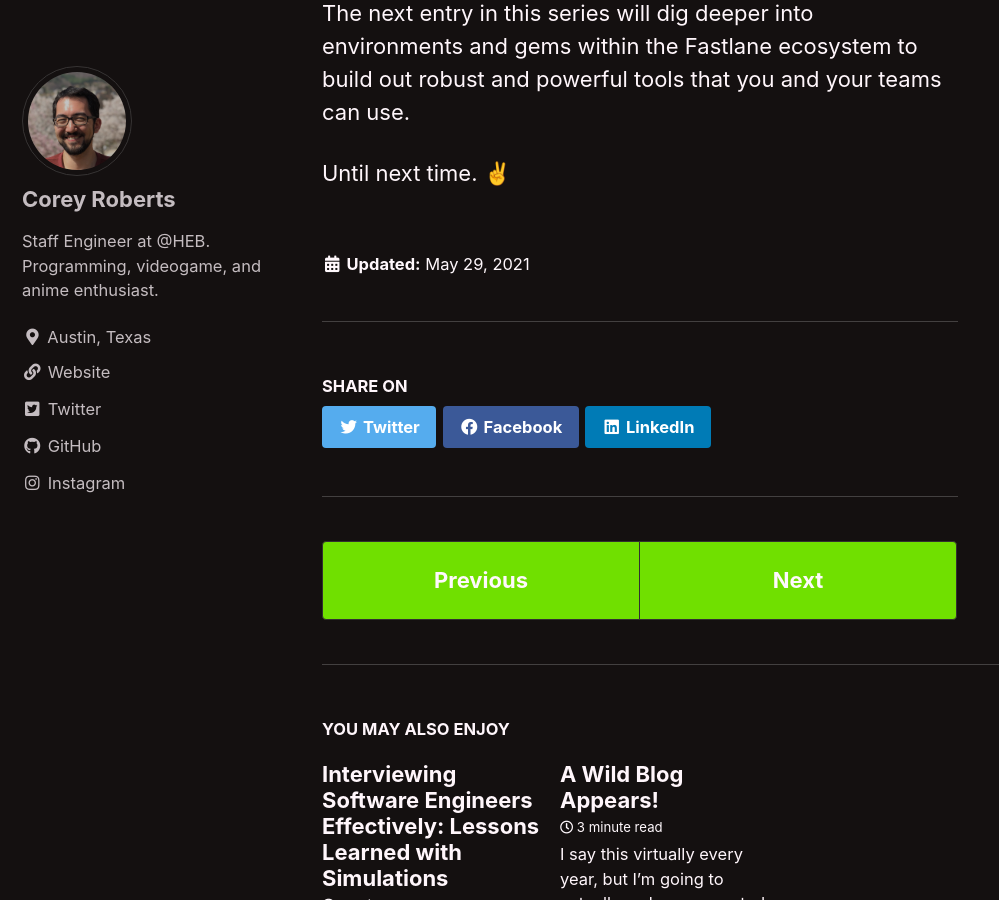
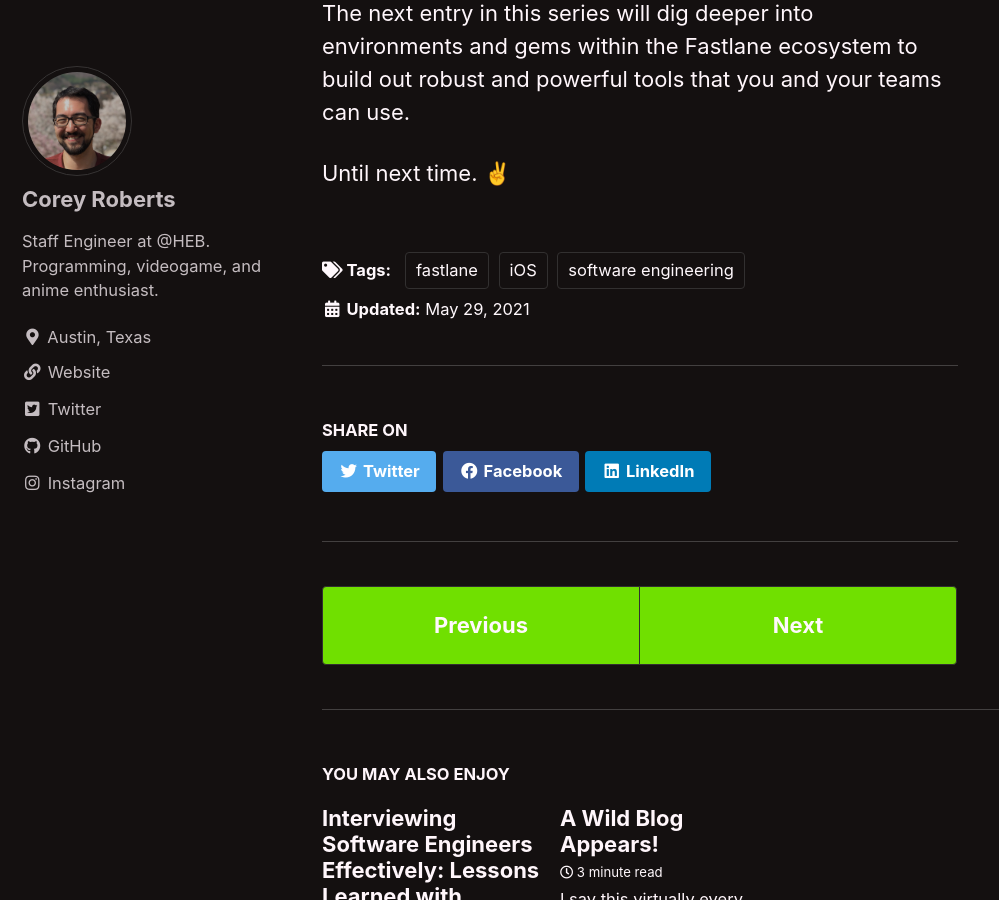
Before and after one commit to croberts22/croberts22.github.io, a Jekyll site: the page built from _posts/2021-05-29-moving-fast-with-fastlane.md, in a window 1280 px wide and 900 px high, scrolled down 16576 px. Shown: the whole window, without its empty margins (0-999 px from the left). Built offline with Jekyll 4.4.1, drawn with Linux system fonts in a browser that asks for light colours; cached includes are drawn as plain includes.

Commit message:
Adding tags to fastlane blog post.

```diff
--- a/_posts/2021-05-29-moving-fast-with-fastlane.md
+++ b/_posts/2021-05-29-moving-fast-with-fastlane.md
@@ -2,6 +2,10 @@
 title:  "Moving Fast with Fastlane"
 permalink: /blog/moving-fast-with-fastlane.html
 published: true
+tags:
+  - software engineering
+  - fastlane
+  - iOS
 summary: "fastlane is an incredible tool that helps automate several tasks in the world of mobile development. As someone who's used it for 5+ years, I wanted to highlight some tips and tricks that have helped me become even more agile with using fastlane."
 ---
 
```
